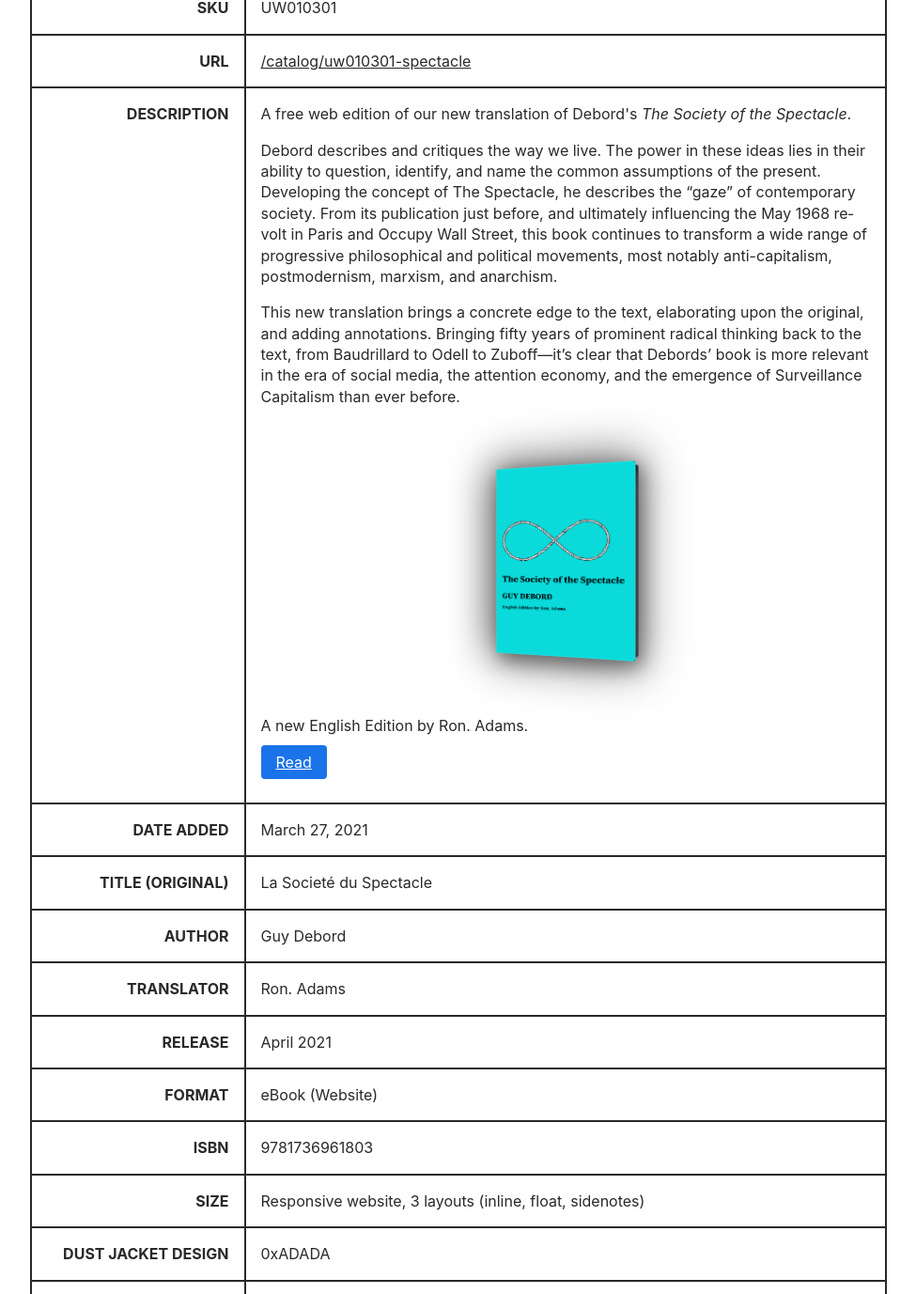
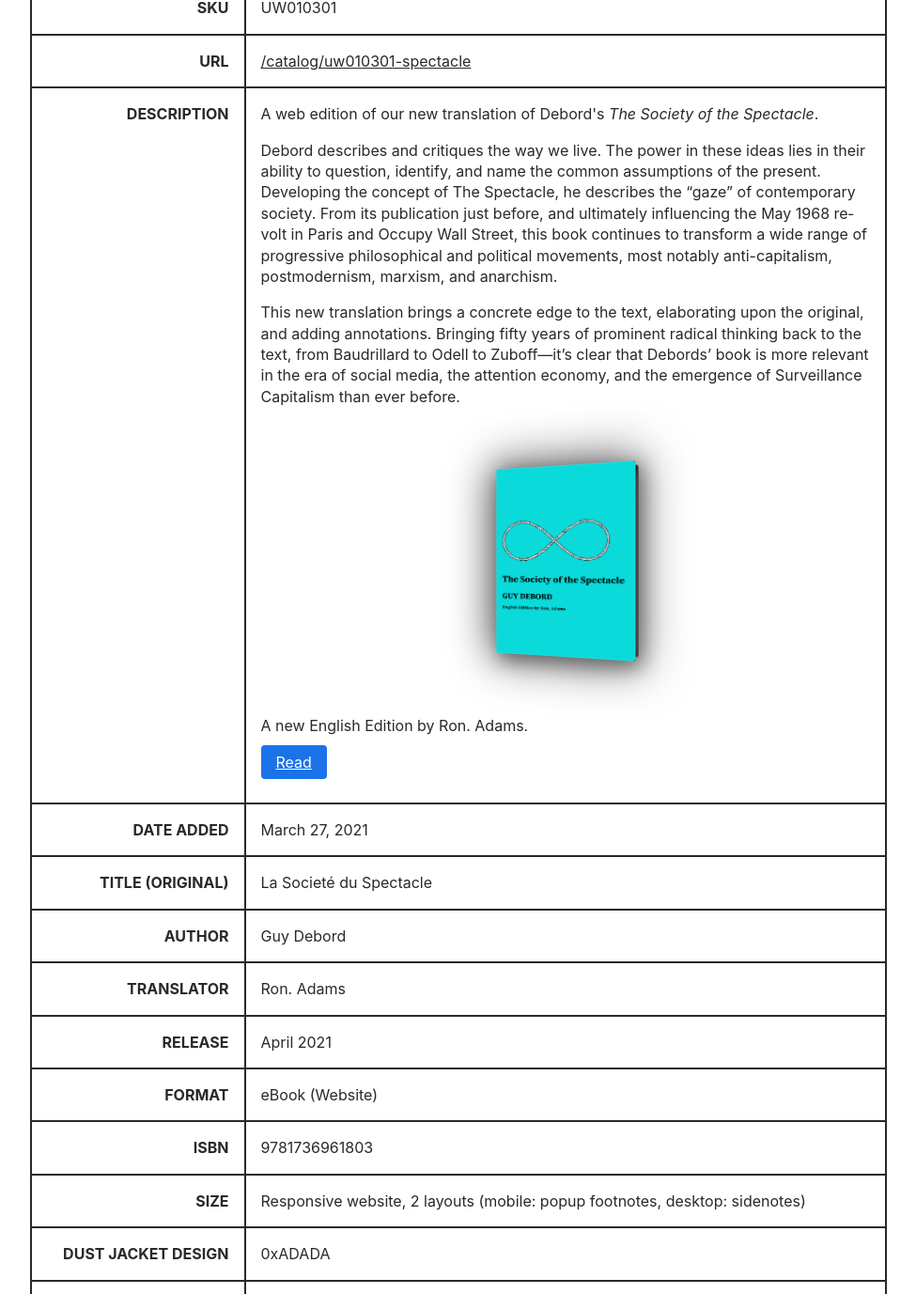
Before and after one commit to unredacted-word/unredacted-word.github.io, a Jekyll site: the page built from catalog/uw010301-spectacle.md, in a window 1280 px wide. Shown: the part 708-2085 px from the top of the page at 94% size, without its empty margins (152-1127 px from the left). Built offline with Jekyll 4.4.1, drawn with Linux system fonts in a browser that asks for light colours.

Commit message:
Update catalog.yml

```diff
--- a/_data/catalog.yml
+++ b/_data/catalog.yml
@@ -47,7 +47,7 @@ UW010301:
   price: false
   description: |
     <p>
-      A free web edition of our new translation of Debord's <em>The Society of
+      A web edition of our new translation of Debord's <em>The Society of
       the Spectacle</em>.
     </p>
     <p>
@@ -96,7 +96,7 @@ UW010301:
     - key: ISBN
       value: "9781736961803"
     - key: Size
-      value: "Responsive website, 3 layouts (inline, float, sidenotes)"
+      value: "Responsive website, 2 layouts (mobile: popup footnotes, desktop: sidenotes)"
     - key: Dust Jacket design
       value: "0xADADA"
     - key: Rights
```
